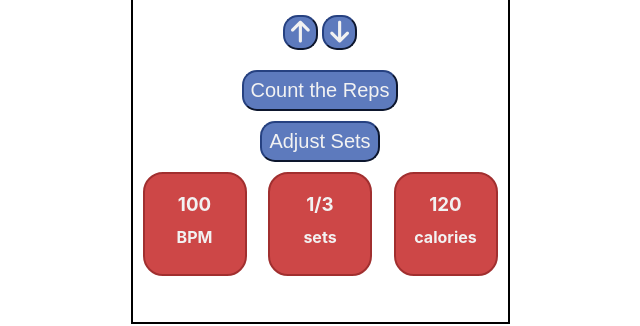
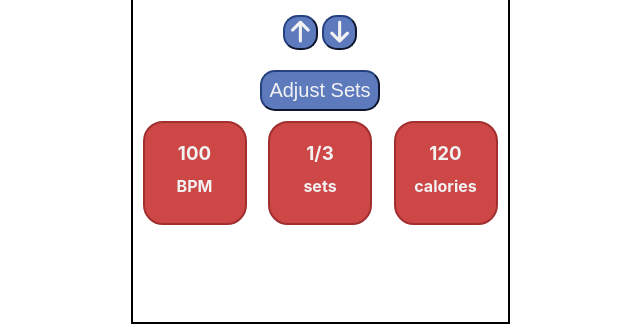
Before and after one commit to lyanisbarreto-mercado/updated-react-exercise-app, a React (Create React App) app: page / in a window 1280 px wide. Both pictures are taken after a click on the element "Push Ups". Shown: the part 380-706 px from the top of the page, without its empty margins (320-960 px from the left). Built offline with nearby package versions, Linux system fonts and the light colour scheme.

Commit message:
Updated Repetition so that you can adjust the max sets

```diff
--- a/package.json
+++ b/package.json
@@ -35,5 +35,8 @@
       "last 1 firefox version",
       "last 1 safari version"
     ]
+  },
+  "devDependencies": {
+    "gh-pages": "^6.3.0"
   }
 }
--- a/src/components/RepetitionExercise/index.js
+++ b/src/components/RepetitionExercise/index.js
@@ -6,6 +6,7 @@ const Rep = ({ goHome, exercise }) => {
     const [counter, setCounter] = useState(0); //setting up the variable counter, and the state setCounter
 
     const [sets,setSets] = useState(1); //with each set, it always starts at one
+    const [maxSet, setMaxSet] = useState(3);
 
     function createSets() {
         if (counter > 4) { //for the prototype, there is a set number before the counter resets
@@ -22,7 +23,11 @@ const Rep = ({ goHome, exercise }) => {
         setCounter(counter => Math.max(counter - 1, 0)) //Math.max sets it so that if the counter is less than 0, it blocks it and resets it to 0
     }
 
+    const adjustSet = (i) => {
+        const change = prompt("How many sets do you want to do?")
+        setMaxSet(change)
 
+    }
 
     return (
         <div>
@@ -35,8 +40,8 @@ const Rep = ({ goHome, exercise }) => {
             <div className="exercise-count">
                 <h2 className="counter">{counter}</h2>
                 <button onClick={clickUp}><i className="fa-solid fa-arrow-up"></i></button> <button onClick={clickDown}><i className="fa-solid fa-arrow-down"></i></button>
-                <button className="adjustments">Count the Reps</button>
-                <button className="adjustments">Adjust Sets</button>
+
+                <button className="adjustments" onClick={adjustSet}>Adjust Sets</button>
 
             </div>
             <div className="stats">
@@ -45,7 +50,7 @@ const Rep = ({ goHome, exercise }) => {
                     <h4>BPM</h4>
                 </div>
                 <div className="stats-block">
-                    <h3>{sets}/3</h3>
+                    <h3>{sets}/{maxSet}</h3>
                     <h4>sets</h4>
                 </div>
                 <div className="stats-block">
```
Also changed, not shown: 1 other file (tests, documents, lock files or other folders).
